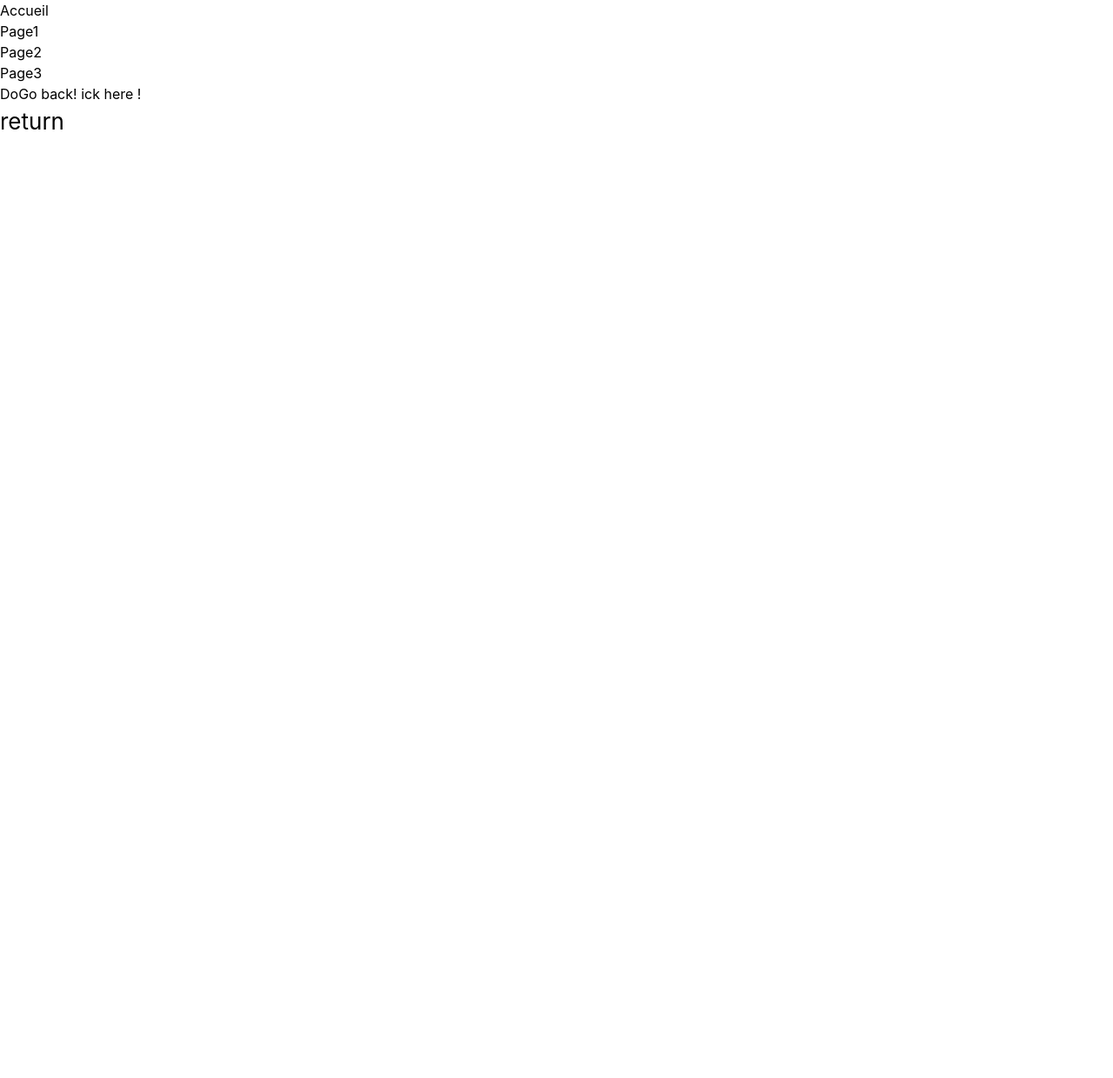
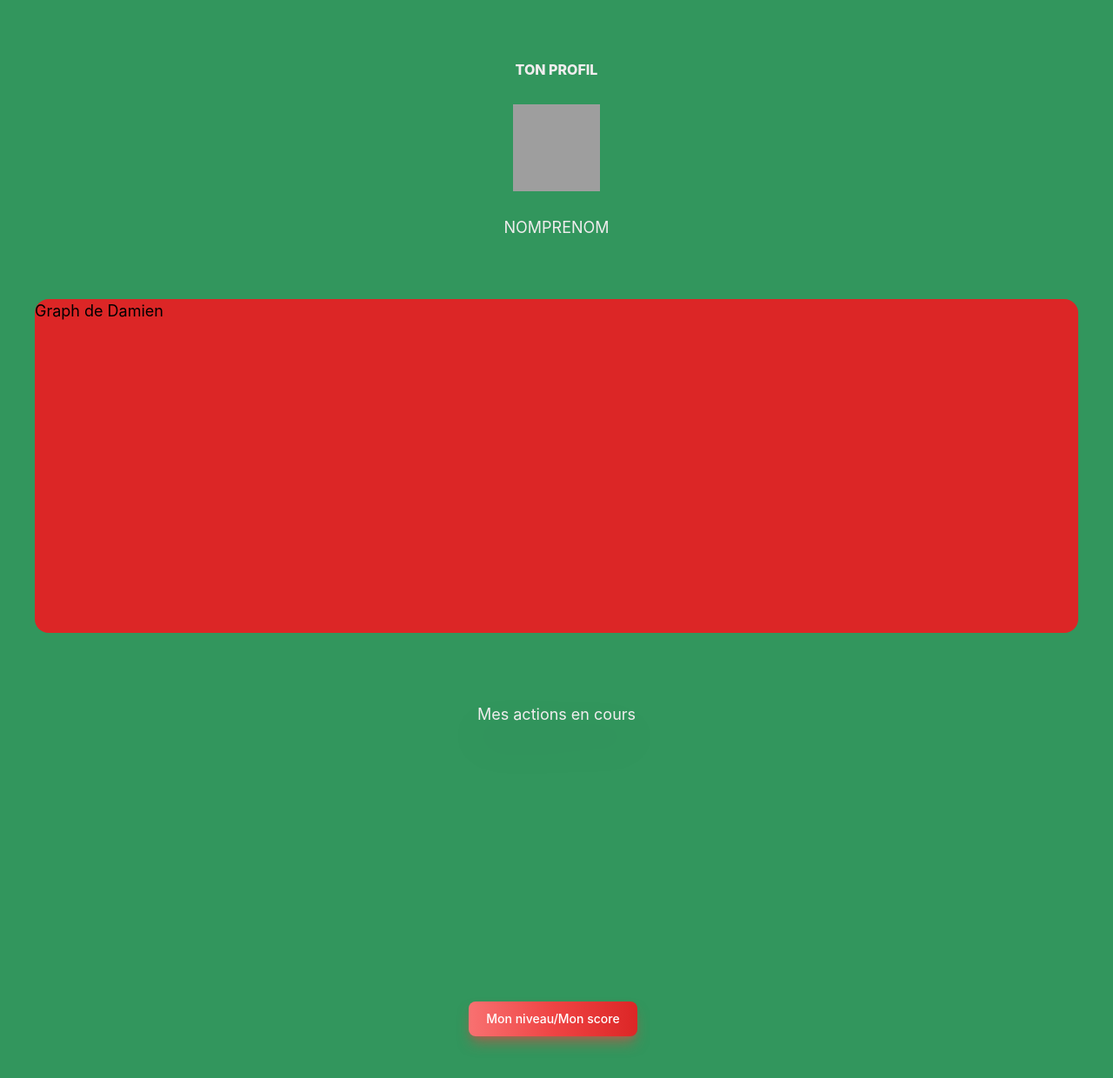
Before and after one commit to KevinLavigne/hackathon, a React (Vite) app in the folder frontend/: page /PageProfil in a window 1280 px wide. Shown: the whole page at 87% size. Before the commit the page ends 800 px from the top, so only its background shows below. Built offline with nearby package versions, Linux system fonts and the light colour scheme; grey boxes are pictures that could not be loaded.

Commit message:
Add structure and style to profile page

```diff
--- a/frontend/src/App.css
+++ b/frontend/src/App.css
@@ -58,3 +58,28 @@ code {
 button {
   font-size: calc(10px + 2vmin);
 }
+
+/* Couleurs et prorioétés images page profil WENDY */
+.avatar {
+  height: 100px;
+  width: 100px;
+}
+
+.color-1 {
+  color:#f0edee;
+}
+
+.color-2 {
+  color:#C97064;
+}
+
+.color-3 {
+  color:#68A357;
+}
+
+.color-4 {
+  color:#32965D;
+}
+.backgroundcolor-4 {
+  background-color:#32965D;
+}
--- a/frontend/src/App.jsx
+++ b/frontend/src/App.jsx
@@ -1,19 +1,19 @@
 import { BrowserRouter, Routes, Route } from "react-router-dom";
-import Home from "@pages/Home";
-import NavBar from "@components/NavBar";
-import Page1 from "@pages/Page1";
-import Page2 from "@pages/Page2";
-import Page3 from "@pages/Page3";
-import Error404 from "@pages/error404";
+import Home from "./pages/Home";
+// import NavBar from "../src/pages/NavBar";
+import Page2 from "./pages/Page2";
+import Page3 from "./pages/Page3";
+import Error404 from "./pages/error404";
+import PageProfil from "./pages/PageProfil";
 import "./App.css";
 
 function App() {
   return (
     <BrowserRouter>
-      <NavBar />
+      {/* <NavBar /> */}
       <Routes>
         <Route path="/" element={<Home />} />
-        <Route path="/Page1" element={<Page1 />} />
+        <Route path="/PageProfil" element={<PageProfil />} />
         <Route path="/Page2" element={<Page2 />} />
         <Route path="/Page3" element={<Page3 />} />
         <Route path="*" element={<Error404 />} />
--- /dev/null
+++ b/frontend/src/pages/PageProfil.css
@@ -0,0 +1,3 @@
+h1 {
+ color : rebeccapurple;
+}
--- /dev/null
+++ b/frontend/src/pages/PageProfil.jsx
@@ -0,0 +1,30 @@
+// import { useState } from "react";
+import avatar from "../assets/Avatar 6.png";
+
+function PageProfil() {
+  // const [pg1, setPg1] = useState([]);
+  // console.warn(`${pg1} ${setPg1}`);
+  return (
+    <div className="backgroundcolor-4 flex flex-col items-center p-10">
+      <h1 className="color-1 m-7 font-extrabold">TON PROFIL</h1>
+      <img src={avatar} alt="avatar par défaut" className="avatar" />
+      <div className="flex flex-row color-1  m-7">
+        <p className="text-lg">NOM</p>
+        <p className="text-lg">PRENOM</p>
+      </div>
+      <div className="w-full h-96 bg-red-600 rounded-2xl m-10 text-lg">
+        <p>Graph de Damien</p>
+      </div>
+      <div className="color-1 w-full h-96 m-100 p-10 flex flex-col items-center drop-shadow-2xl text-lg ">
+        <p>Mes actions en cours</p>
+      </div>
+      <button
+        type="submit"
+        className="p-10 m-100 text-white bg-gradient-to-r from-red-400 via-red-500 to-red-600 hover:bg-gradient-to-br focus:ring-4 focus:outline-none focus:ring-red-300 dark:focus:ring-red-800 shadow-lg shadow-red-500/50 dark:shadow-lg dark:shadow-red-800/80 font-medium rounded-lg text-sm px-5 py-2.5 text-center mr-2 mb-2"
+      >
+        Mon niveau/Mon score
+      </button>
+    </div>
+  );
+}
+export default PageProfil;
```
